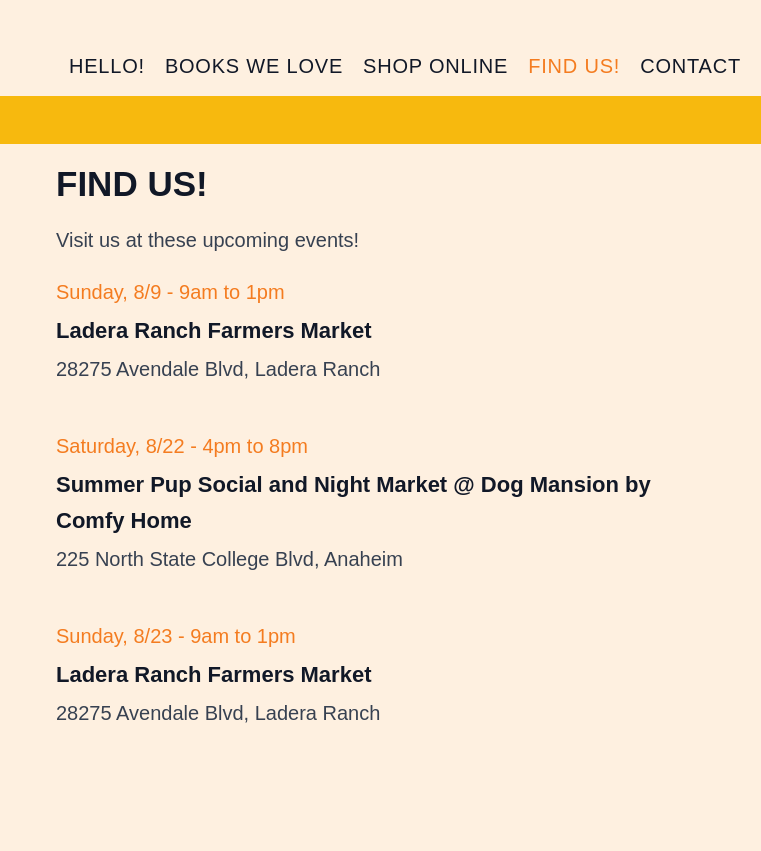
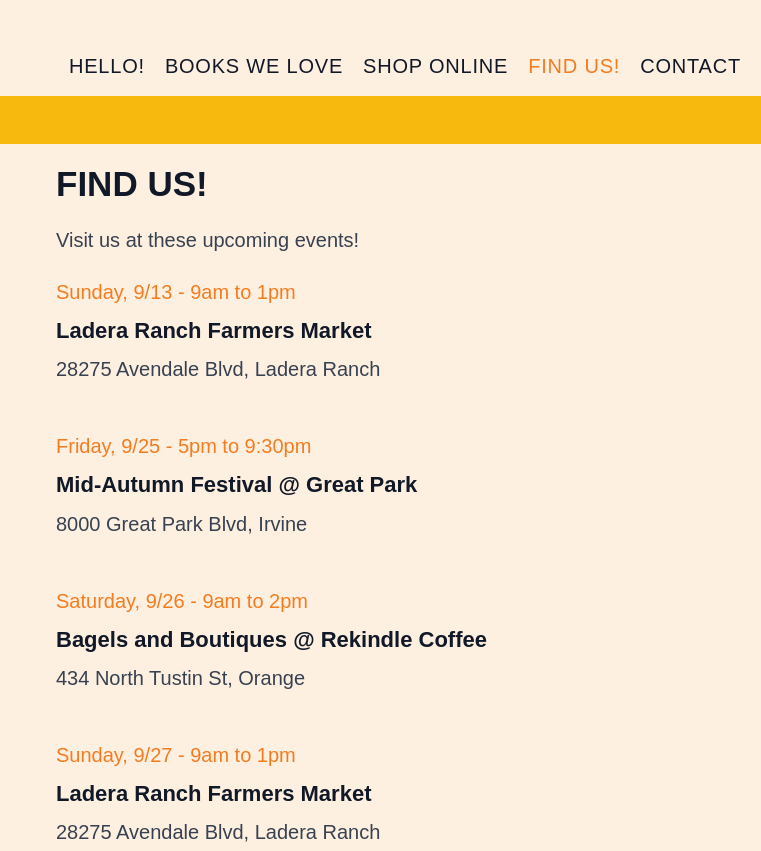
Before and after one commit to upt3mpo/bestfriendbooks, a plain HTML site: page find.html in a window 1280 px wide. Shown: the top 851 px of the page, 519-1280 px from the left. Drawn offline with nearby package versions, Linux system fonts and the light colour scheme; a web font is replaced by a local one.

Commit message:
Update find.html

```diff
--- a/find.html
+++ b/find.html
@@ -52,17 +52,22 @@
             <p>Visit us at these upcoming events!</p>
             <ul class="events-list">
               <li class="event">
-                <span class="event-date">Sunday, 8/9 - 9am to 1pm</span>
+                <span class="event-date">Sunday, 9/13 - 9am to 1pm</span>
                 <strong>Ladera Ranch Farmers Market</strong>
                 <span>28275 Avendale Blvd, Ladera Ranch</span>
               </li>
               <li class="event">
-                <span class="event-date">Saturday, 8/22 - 4pm to 8pm</span>
-                <strong>Summer Pup Social and Night Market @ Dog Mansion by Comfy Home</strong>
-                <span>225 North State College Blvd, Anaheim</span>
+                <span class="event-date">Friday, 9/25 - 5pm to 9:30pm</span>
+                <strong>Mid-Autumn Festival @ Great Park</strong>
+                <span>8000 Great Park Blvd, Irvine</span>
               </li>
               <li class="event">
-                <span class="event-date">Sunday, 8/23 - 9am to 1pm</span>
+                <span class="event-date">Saturday, 9/26 - 9am to 2pm</span>
+                <strong>Bagels and Boutiques @ Rekindle Coffee</strong>
+                <span>434 North Tustin St, Orange</span>
+              </li>
+              <li class="event">
+                <span class="event-date">Sunday, 9/27 - 9am to 1pm</span>
                 <strong>Ladera Ranch Farmers Market</strong>
                 <span>28275 Avendale Blvd, Ladera Ranch</span>
               </li>
```
